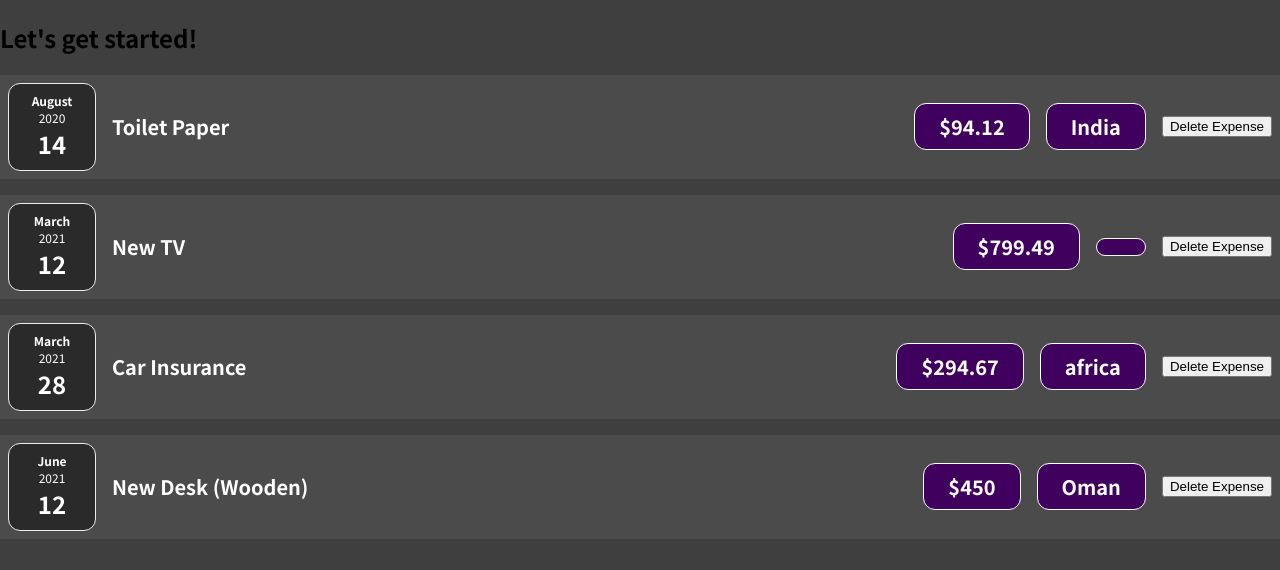
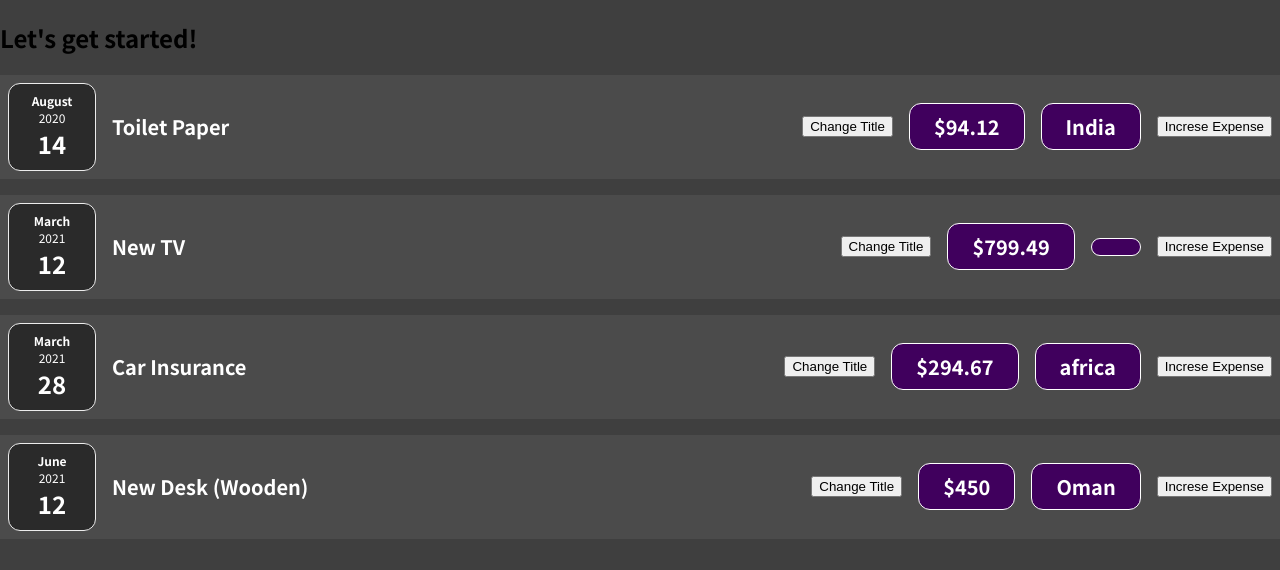
Before and after one commit to Aviproo/ExpenseItem, a React (Create React App) app: page / in a window 1280 px wide. Shown: the top 570 px of the page. Built offline with nearby package versions, Linux system fonts and the light colour scheme.

Commit message:
Add butto increase expense, title by useState hook

```diff
--- a/src/components/Expenses/ExpenseDetails.js
+++ b/src/components/Expenses/ExpenseDetails.js
@@ -1,14 +1,20 @@
-import React from "react";
+import React, { useState } from "react";
 const Expensedetails = (props) => {
-  const deleteExpense = () => {
-    console.log("clicked");
+  let [amount, setamount] = useState(props.amount);
+  let [title, setTitle] = useState(props.title);
+  let increseExpense = () => {
+    setamount(amount + 100);
+  };
+  let changeTitle = () => {
+    setTitle("updated title");
   };
   return (
     <div className="expense-item__description">
-      <h2>{props.title}</h2>
-      <div className="expense-item__price">${props.amount}</div>
+      <h2>{title}</h2>
+      <button onClick={changeTitle}>Change Title</button>
+      <div className="expense-item__price">${amount}</div>
       <div className="expense-item__price">{props.location}</div>
-      <button onClick={deleteExpense}>Delete Expense</button>
+      <button onClick={increseExpense}>Increse Expense</button>
     </div>
   );
 };
```
